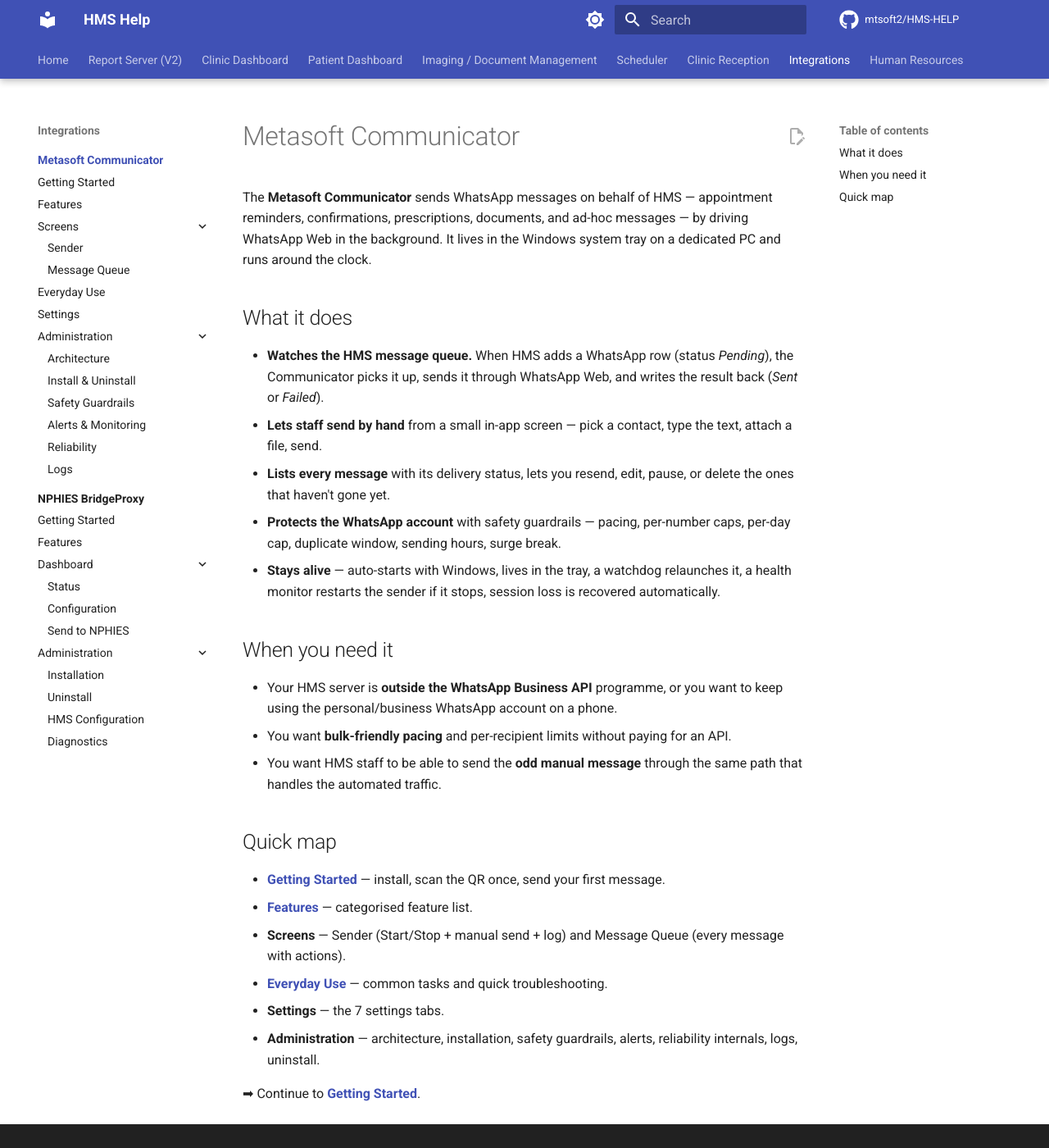
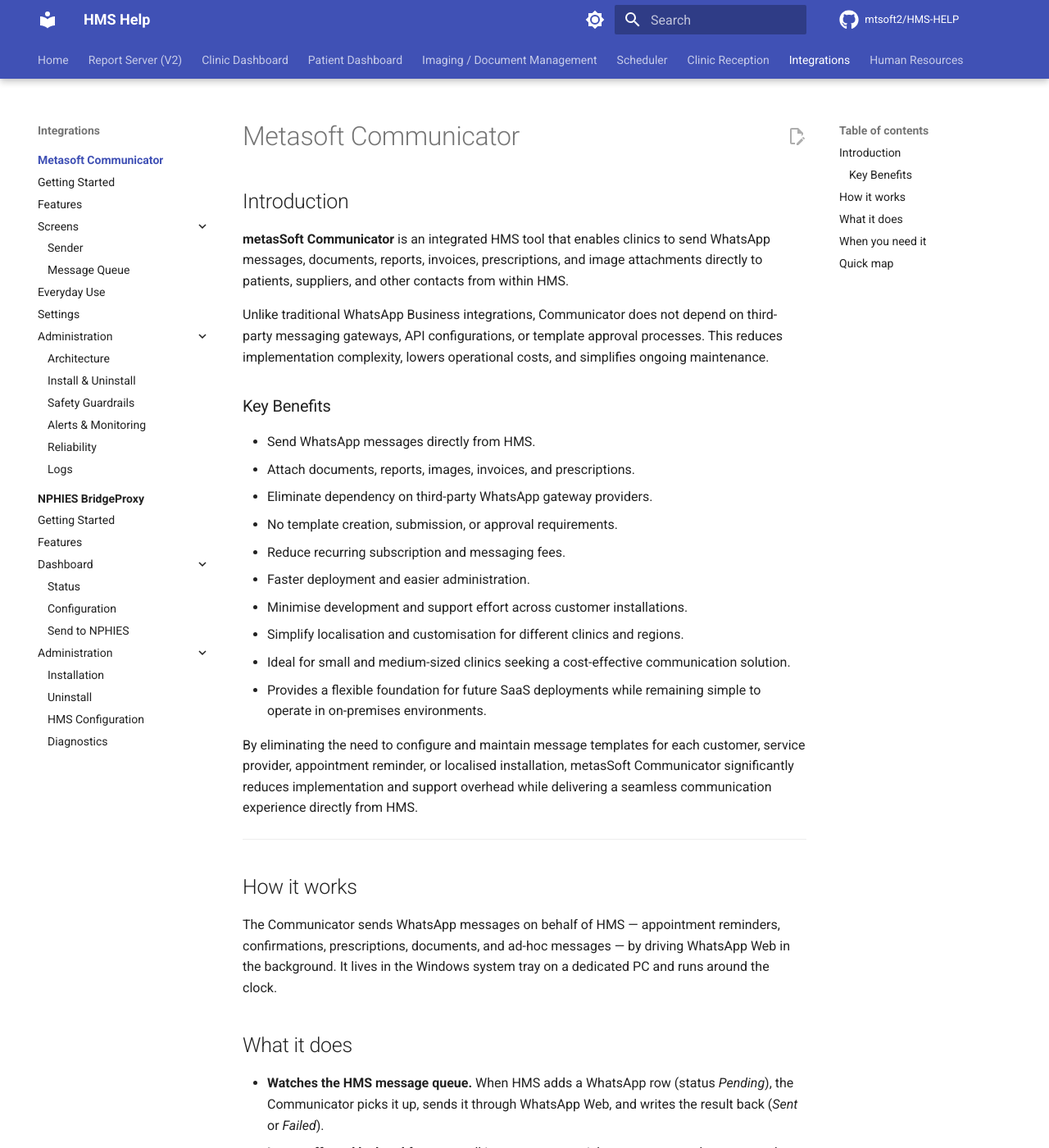
Before and after one commit to mtsoft2/HMS-HELP, an MkDocs documentation site: the page built from docs/communicator/index.md, in a window 1280 px wide and 1400 px high. Shown: the whole window at 82% size. Built offline with MkDocs 1.6.1 and Material for MkDocs 9.7.7, drawn with Linux system fonts in a browser that asks for light colours; comment, search, counter and statistics services are not loaded.

Commit message:
Communicator: add product introduction + key benefits

```diff
--- a/docs/communicator/index.md
+++ b/docs/communicator/index.md
@@ -1,7 +1,45 @@
 # Metasoft Communicator
 
-The **Metasoft Communicator** sends WhatsApp messages on behalf of HMS
-— appointment reminders, confirmations, prescriptions, documents, and
+## Introduction
+
+**metasSoft Communicator** is an integrated HMS tool that enables clinics
+to send WhatsApp messages, documents, reports, invoices, prescriptions,
+and image attachments directly to patients, suppliers, and other
+contacts from within HMS.
+
+Unlike traditional WhatsApp Business integrations, Communicator does
+not depend on third-party messaging gateways, API configurations, or
+template approval processes. This reduces implementation complexity,
+lowers operational costs, and simplifies ongoing maintenance.
+
+### Key Benefits
+
+* Send WhatsApp messages directly from HMS.
+* Attach documents, reports, images, invoices, and prescriptions.
+* Eliminate dependency on third-party WhatsApp gateway providers.
+* No template creation, submission, or approval requirements.
+* Reduce recurring subscription and messaging fees.
+* Faster deployment and easier administration.
+* Minimise development and support effort across customer installations.
+* Simplify localisation and customisation for different clinics and
+  regions.
+* Ideal for small and medium-sized clinics seeking a cost-effective
+  communication solution.
+* Provides a flexible foundation for future SaaS deployments while
+  remaining simple to operate in on-premises environments.
+
+By eliminating the need to configure and maintain message templates
+for each customer, service provider, appointment reminder, or
+localised installation, metasSoft Communicator significantly reduces
+implementation and support overhead while delivering a seamless
+communication experience directly from HMS.
+
+---
+
+## How it works
+
+The Communicator sends WhatsApp messages on behalf of HMS —
+appointment reminders, confirmations, prescriptions, documents, and
 ad-hoc messages — by driving WhatsApp Web in the background. It lives
 in the Windows system tray on a dedicated PC and runs around the
 clock.
```
